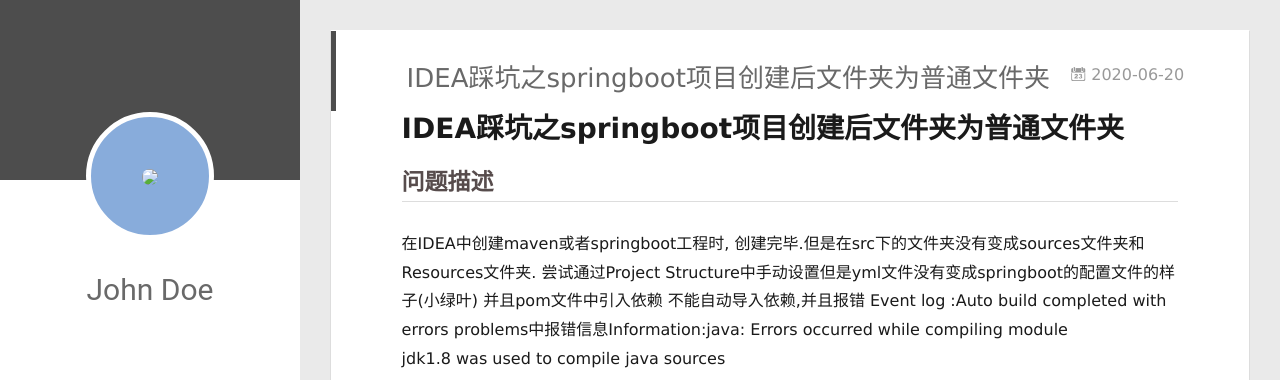
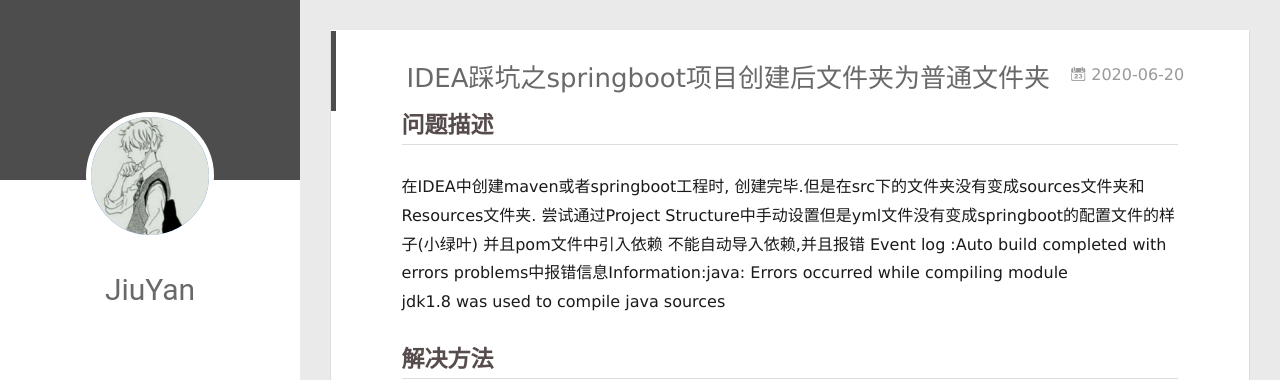
Before and after one commit to jiuyanL/jiuyanL.github.io, a plain HTML site: page 2020/06/20/IDEA踩坑之springboot项目创建后文件夹为普通文件夹/index.html in a window 1280 px wide. Shown: the top 380 px of the page. Drawn offline with Linux system fonts and the light colour scheme.

Commit message:
Site updated: 2020-06-20 16:05:03

```diff
--- a/2020/06/20/IDEA踩坑之springboot项目创建后文件夹为普通文件夹/index.html
+++ b/2020/06/20/IDEA踩坑之springboot项目创建后文件夹为普通文件夹/index.html
@@ -8,17 +8,17 @@
   <link rel="dns-prefetch" href="http://yoursite.com">
   <title>IDEA踩坑之springboot项目创建后文件夹为普通文件夹 | Hexo</title>
   <meta name="viewport" content="width=device-width, initial-scale=1, maximum-scale=1">
-  <meta name="description" content="IDEA踩坑之springboot项目创建后文件夹为普通文件夹问题描述在IDEA中创建maven或者springboot工程时, 创建完毕.但是在src下的文件夹没有变成sources文件夹和Resources文件夹. 尝试通过Project Structure中手动设置但是yml文件没有变成springboot的配置文件的样子(小绿叶) 并且pom文件中引入依赖 不能自动导入依赖,并且报错 Ev">
+  <meta name="description" content="问题描述在IDEA中创建maven或者springboot工程时, 创建完毕.但是在src下的文件夹没有变成sources文件夹和Resources文件夹. 尝试通过Project Structure中手动设置但是yml文件没有变成springboot的配置文件的样子(小绿叶) 并且pom文件中引入依赖 不能自动导入依赖,并且报错 Event log :Auto build completed w">
 <meta property="og:type" content="article">
 <meta property="og:title" content="IDEA踩坑之springboot项目创建后文件夹为普通文件夹">
 <meta property="og:url" content="http://yoursite.com/2020/06/20/IDEA%E8%B8%A9%E5%9D%91%E4%B9%8Bspringboot%E9%A1%B9%E7%9B%AE%E5%88%9B%E5%BB%BA%E5%90%8E%E6%96%87%E4%BB%B6%E5%A4%B9%E4%B8%BA%E6%99%AE%E9%80%9A%E6%96%87%E4%BB%B6%E5%A4%B9/index.html">
 <meta property="og:site_name" content="Hexo">
-<meta property="og:description" content="IDEA踩坑之springboot项目创建后文件夹为普通文件夹问题描述在IDEA中创建maven或者springboot工程时, 创建完毕.但是在src下的文件夹没有变成sources文件夹和Resources文件夹. 尝试通过Project Structure中手动设置但是yml文件没有变成springboot的配置文件的样子(小绿叶) 并且pom文件中引入依赖 不能自动导入依赖,并且报错 Ev">
+<meta property="og:description" content="问题描述在IDEA中创建maven或者springboot工程时, 创建完毕.但是在src下的文件夹没有变成sources文件夹和Resources文件夹. 尝试通过Project Structure中手动设置但是yml文件没有变成springboot的配置文件的样子(小绿叶) 并且pom文件中引入依赖 不能自动导入依赖,并且报错 Event log :Auto build completed w">
 <meta property="og:locale" content="en_US">
 <meta property="og:image" content="http://qc7slebr8.bkt.clouddn.com/1.png">
 <meta property="article:published_time" content="2020-06-20T06:25:19.000Z">
-<meta property="article:modified_time" content="2020-06-20T07:46:53.496Z">
-<meta property="article:author" content="John Doe">
+<meta property="article:modified_time" content="2020-06-20T07:56:26.780Z">
+<meta property="article:author" content="JiuYan">
 <meta name="twitter:card" content="summary">
 <meta name="twitter:image" content="http://qc7slebr8.bkt.clouddn.com/1.png">
 
@@ -49,10 +49,10 @@
 <div class="intrude-less">
 	<header id="header" class="inner">
 		<a href="/" class="profilepic">
-			<img src="./img/header.jpg" class="js-avatar">
+			<img src="/assets/img/header.jpg" class="js-avatar">
 		</a>
 		<hgroup>
-		  <h1 class="header-author"><a href="/">John Doe</a></h1>
+		  <h1 class="header-author"><a href="/">JiuYan</a></h1>
 		</hgroup>
 
 
@@ -107,10 +107,10 @@
 	<div class="intrude-less">
 		<header id="header" class="inner">
 			<div class="profilepic">
-				<img src="./img/header.jpg" class="js-avatar">
+				<img src="/assets/img/header.jpg" class="js-avatar">
 			</div>
 			<hgroup>
-			  <h1 class="header-author js-header-author">John Doe</h1>
+			  <h1 class="header-author js-header-author">JiuYan</h1>
 			</hgroup>
 
 
@@ -176,7 +176,7 @@
 
     <div class="article-entry" itemprop="articleBody">
 
-        <h1 id="IDEA踩坑之springboot项目创建后文件夹为普通文件夹"><a href="#IDEA踩坑之springboot项目创建后文件夹为普通文件夹" class="headerlink" title="IDEA踩坑之springboot项目创建后文件夹为普通文件夹"></a>IDEA踩坑之springboot项目创建后文件夹为普通文件夹</h1><h2 id="问题描述"><a href="#问题描述" class="headerlink" title="问题描述"></a>问题描述</h2><p>在IDEA中创建maven或者springboot工程时, 创建完毕.但是在src下的文件夹没有变成sources文件夹和Resources文件夹. 尝试通过Project Structure中手动设置但是yml文件没有变成springboot的配置文件的样子(小绿叶) 并且pom文件中引入依赖 不能自动导入依赖,并且报错 Event log :Auto build completed with errors problems中报错信息Information:java: Errors occurred while compiling module<br>jdk1.8 was used to compile java sources </p>
+        <h2 id="问题描述"><a href="#问题描述" class="headerlink" title="问题描述"></a>问题描述</h2><p>在IDEA中创建maven或者springboot工程时, 创建完毕.但是在src下的文件夹没有变成sources文件夹和Resources文件夹. 尝试通过Project Structure中手动设置但是yml文件没有变成springboot的配置文件的样子(小绿叶) 并且pom文件中引入依赖 不能自动导入依赖,并且报错 Event log :Auto build completed with errors problems中报错信息Information:java: Errors occurred while compiling module<br>jdk1.8 was used to compile java sources </p>
 <h2 id="解决方法"><a href="#解决方法" class="headerlink" title="解决方法"></a>解决方法</h2><p><strong>settings–&gt;| Build, Execution, Deployment –&gt;build tools –&gt; maven –&gt;  Ignored Files 中将该模块下的pom.xml文件忽略了  取消勾选重新创建模块即可解决</strong><br><img src="http://qc7slebr8.bkt.clouddn.com/1.png" alt="jiuyan"><br>说明:我并没有在settings中设置,为什么会被忽略原因不详. </p>
 <hr>
 <p><em>希望这篇文章可以帮到您 转载请标命出处 <a href="http://www.jiuyanl.cn" target="_blank" rel="noopener">www.jiuyanl.cn</a></em></p>
@@ -308,7 +308,7 @@
   <div class="outer">
     <div id="footer-info">
     	<div class="footer-left">
-    		&copy; 2020 John Doe
+    		&copy; 2020 JiuYan
     	</div>
       	<div class="footer-right">
       		<a href="http://hexo.io/" target="_blank">Hexo</a>  Theme <a href="https://github.com/litten/hexo-theme-yilia" target="_blank">Yilia</a> by Litten
```
Also changed, not shown: archives/2020/06/index.html (+9 -7 lines), archives/2020/index.html (+9 -7 lines), archives/index.html (+9 -7 lines), index.html (+10 -8 lines).
